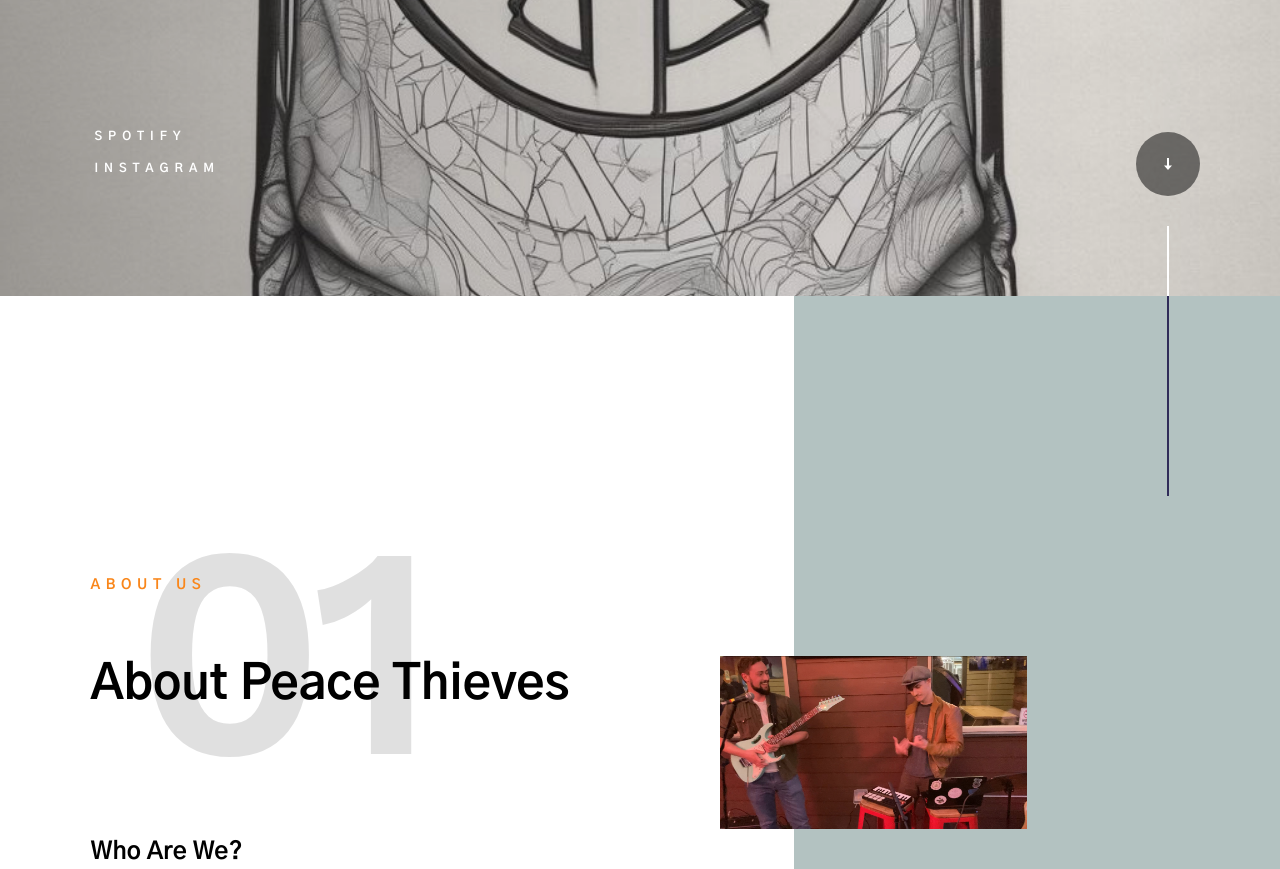
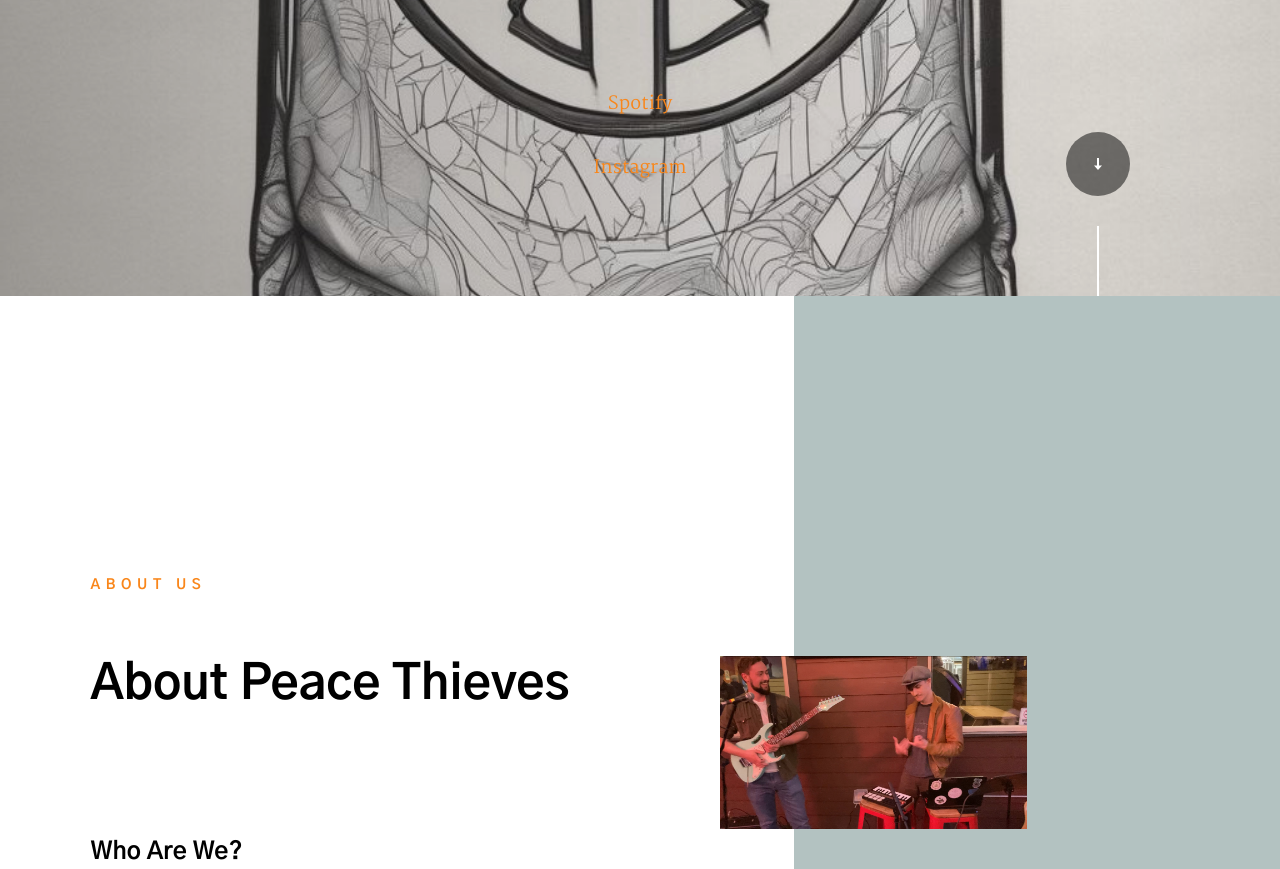
Before and after one commit to officialpeacethieves/officialpeacethieves.github.io, a plain HTML site: page index.html in a window 1280 px wide. Shown: the part 524-1393 px from the top of the page. Drawn offline with nearby package versions, Linux system fonts and the light colour scheme.

Commit message:
Add files via upload

```diff
--- a/index.html
+++ b/index.html
@@ -64,7 +64,7 @@
                     <li><a class="smoothscroll" href="#about" title="About">About</a></li>
                     <li><a class="smoothscroll" href="#New Releases" title="Services">New Releases</a></li>
                     <!--<li><a class="smoothscroll" href="#portfolio" title="Works">Works</a></li>-->
-                    <li><a class="smoothscroll" href="#Contact Us" title="Contact us">Contact Us</a></li>
+                    <li><a class="smoothscroll" href="#Contact Us" title="Contact Us">Contact Us</a></li>
                 </ul>
             </nav> <!-- end header-nav-wrap -->
 
@@ -82,18 +82,18 @@
         <div class="row hero-content">
 
             <div class="column large-full">
-
                 <h1>
                 <center>Peace Thieves </center> <br>
-                <center>Disturbing the Peace since 2024 </center><br>
+                <center>Disturbing the Peace since 2024</center><br>
                 </h1>
 
-                <ul class="hero-social">
-                    <li>
-					  <a href="https://spotify.com" title="">Spotify</a> </center> <br>
+                <center>
+
+					  <a href="https://spotify.com" title="">Spotify</a> <br> <br>
                       <a href="https://instagram.com/peacethieves/" title="">Instagram</a>
-                    </li>
-                </ul> <!-- end hero-social -->
+
+                </center>
+				<!-- end hero-social
 
             </div>
 
@@ -114,12 +114,12 @@
 
         <div class="s-about__section s-about__section--profile">
 
-            <div class="right-vert-line"></div>
+            <!--<div class="right-vert-line"></div>-->
 
             <div class="row">
                 <div class="column large-6 medium-8 tab-full">
 
-                    <div class="section-intro" data-num="01" data-aos="fade-up">
+                    <div class="section-intro" data-aos="fade-up">
                         <h3 class="subhead">About Us</h3>
                         <h1 class="display-1">About Peace Thieves</h1>
                     </div>
@@ -420,7 +420,7 @@
 	<section id="Contact Us" class="s-services target-section h-dark-bg">
 	<footer class="s-footer h-dark-bg">
 
-        <div class="right-vert-line"></div>
+        <!--<div class="right-vert-line"></div>-->
 
         <div class="row s-footer__main">
             <div class="column large-6">
```
